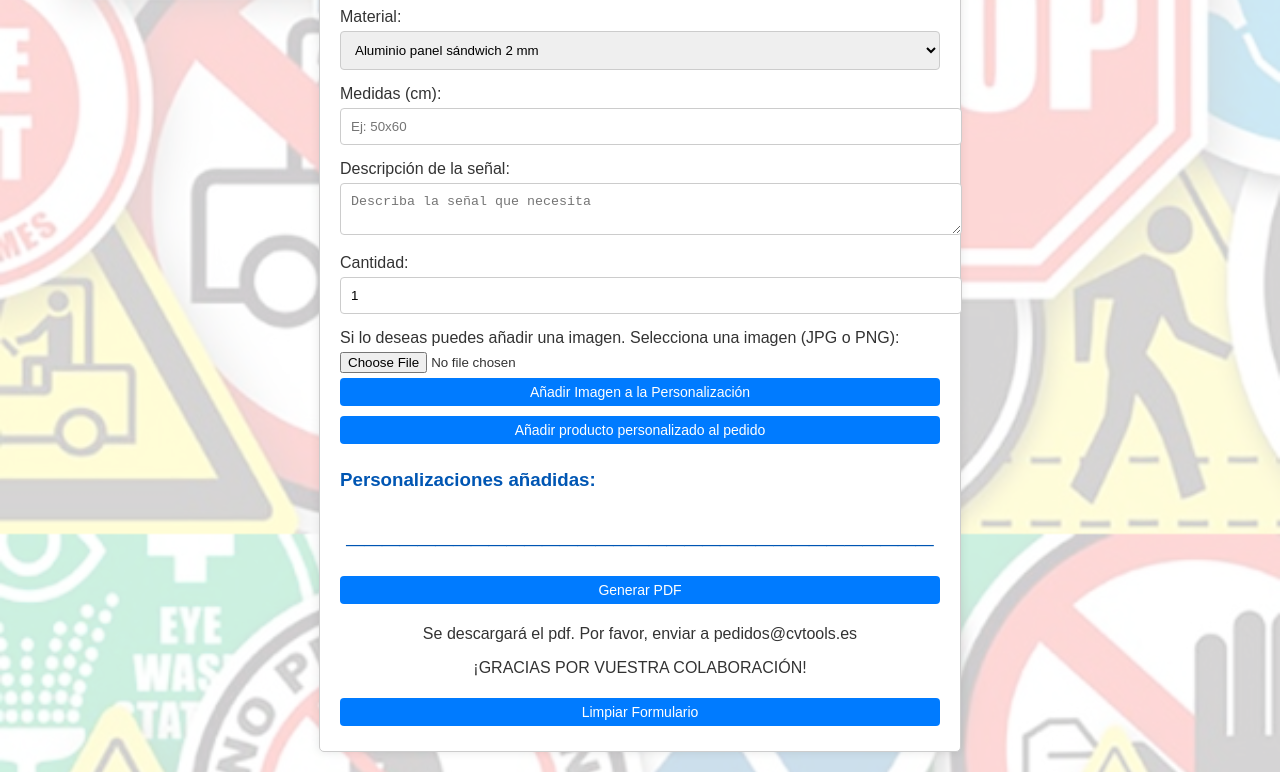
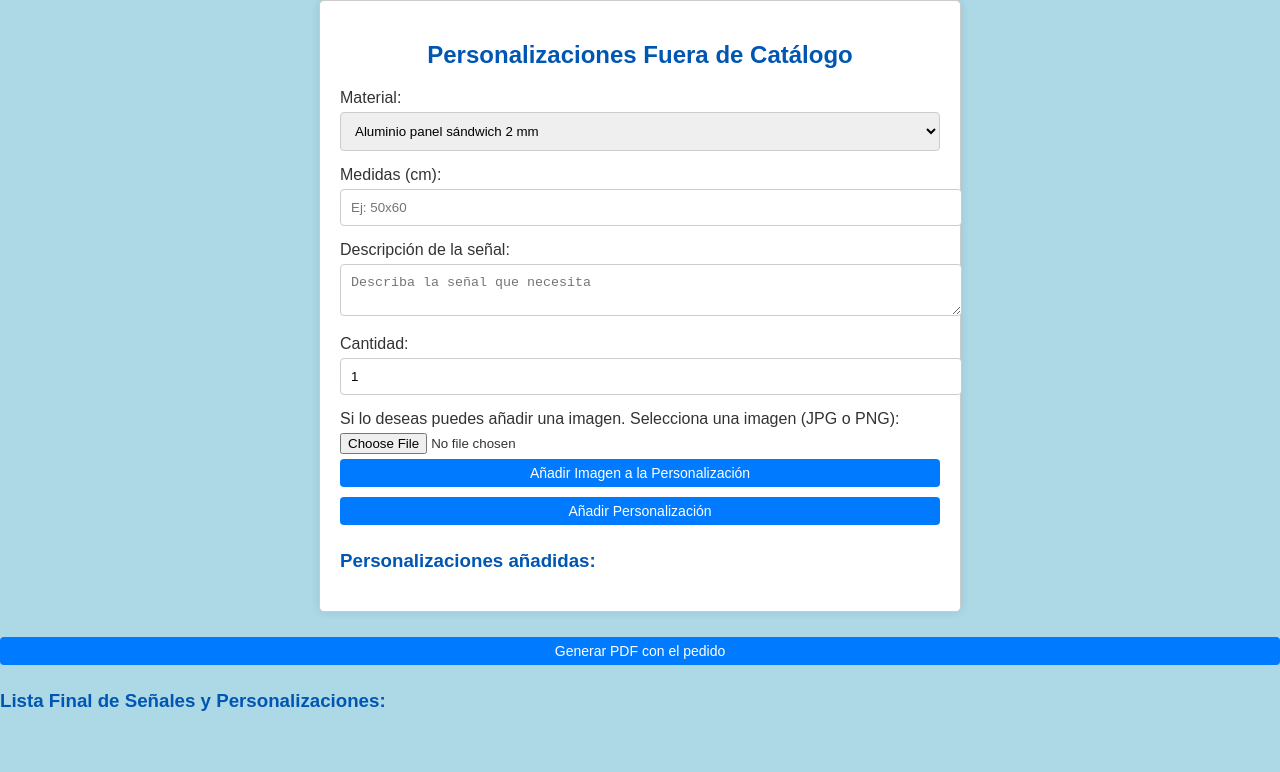
Before and after one commit to Pablo2vbng/appCVTools, a plain HTML site: page index.html in a window 1280 px wide. Shown: the part 746-1518 px from the top of the page. After the commit the page ends 1476 px from the top, so only its background shows below. Drawn offline with nearby package versions, Linux system fonts and the light colour scheme.

Commit message:
Cambiamos a dos formularios y color del fondo

```diff
--- a/index.html
+++ b/index.html
@@ -11,8 +11,9 @@
 <body>
     <h1>Formulario de Señalización y Personalizaciones</h1>
     <h1> <img src="img/ANAGRAMA.bmp" alt="logo"> </h1>
+
+    <!-- Formulario 1: Señalización Metálica -->
     <form id="formSeñalizacion" action="#" method="POST" enctype="multipart/form-data">
-
         <h2>Señalización Metálica</h2>
         <label>Tipo de señal:</label>
         <select name="tipoSeñal" id="tipoSeñal">
@@ -125,12 +126,17 @@
         <button type="button" id="añadirImagenSeñal">Añadir Imagen a la Señal</button>
         <button type="button" id="añadirSeñal">Añadir Señal al pedido</button>
 
-
+        <!-- Lista de señales añadidas -->
         <div id="listaSeñales">
             <h3>Señales añadidas:</h3>
             <ul id="señalesAñadidas"></ul>
         </div>
-        <h1>_________________________________</h1>
+    </form>
+
+    <h1>_________________________________</h1>
+
+    <!-- Formulario 2: Personalizaciones Fuera de Catálogo -->
+    <form id="formPersonalizaciones" action="#" method="POST" enctype="multipart/form-data">
         <h2>Personalizaciones Fuera de Catálogo</h2>
         <label>Material:</label>
         <select name="material">
@@ -157,21 +163,22 @@
 
         <!-- Botón para añadir personalización fuera de catálogo -->
         <button type="button" id="añadirImagenPersonalizacion">Añadir Imagen a la Personalización</button>
-        <button type="button" id="añadirPersonalizacion">Añadir producto personalizado al pedido</button>
+        <button type="button" id="añadirPersonalizacion">Añadir Personalización</button>
 
-
+        <!-- Lista de personalizaciones añadidas -->
         <div id="listaPersonalizaciones">
             <h3>Personalizaciones añadidas:</h3>
             <ul id="personalizacionesAñadidas"></ul>
         </div>
-        <h1>_________________________________</h1>
-        <!-- Botón para generar PDF con todos los datos -->
-        <button type="button" id="generarPDF">Generar PDF</button>
-        <p>Se descargará el pdf. Por favor, enviar a pedidos@cvtools.es</p>
-        <p>¡GRACIAS POR VUESTRA COLABORACIÓN!</p>
+    </form>
 
-        <!-- Botón para limpiar el formulario -->
-        <button type="button" id="limpiarFormulario">Limpiar Formulario</button>
-    </form>
+    <!-- Botón para generar el pedido en PDF -->
+    <button type="button" id="generarPDF">Generar PDF con el pedido</button>
+
+    <!-- Lista de señales añadidas (Sección Global) -->
+    <div id="listaFinalSeñales">
+        <h3>Lista Final de Señales y Personalizaciones:</h3>
+        <ul id="listaFinal"></ul>
+    </div>
 </body>
 </html>
--- a/style.css
+++ b/style.css
@@ -32,7 +32,7 @@ body {
     margin: 0;
     padding: 0;
     color: #333;
-    background: linear-gradient(rgba(255, 255, 255, 0.8), rgba(255, 255, 255, 0.8)), url('img/fondo.jpg') no-repeat center center fixed; /* Ruta corregida de la imagen */
+    background: lightblue ; /* Ruta corregida de la imagen */
     background-size: cover; /* Asegúrate de que la imagen cubra todo el fondo */
     background-attachment: fixed; /* Mantiene la imagen de fondo fija al hacer scroll */
 }
```
